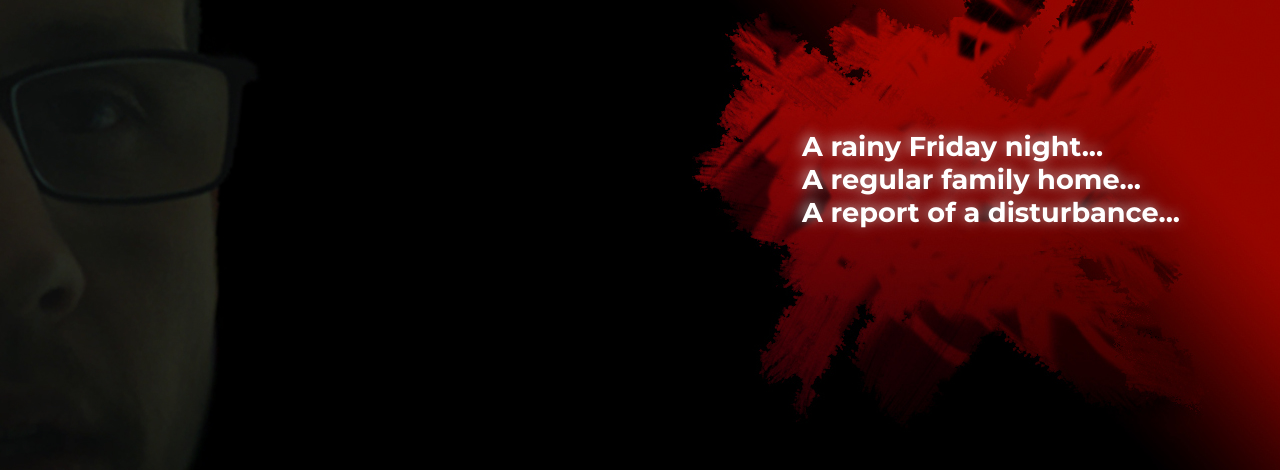
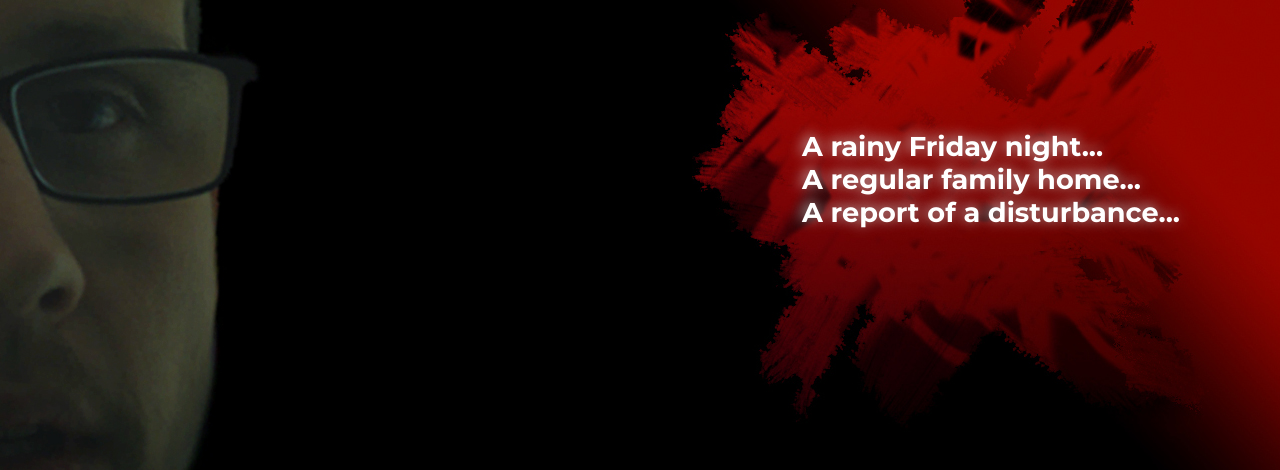
Before and after one commit to AlanDonohoe/aboynameddonald, a website built with webpack: page public/index.html in a window 1280 px wide. Shown: the top 470 px of the page. Built offline with nearby package versions, Linux system fonts and the light colour scheme.

Commit message:
Lighten donalds face.
Hard to see him at some screen angles.

```diff
--- a/src/styles/main.scss
+++ b/src/styles/main.scss
@@ -33,7 +33,7 @@ body {
 .section-left {
   width: 35%;
   float: left;
-  background-image: url('../../public/assets/images/donald-face.jpg');
+  background-image: url('../../public/assets/images/donald-face-light-1.jpg');
   background-position: 0px -45px;
   background-repeat: no-repeat;
   height: 100vh;
```
Also changed, not shown: public/assets/images/donald-face-light-1.jpg (added), public/assets/styles/main.css.
